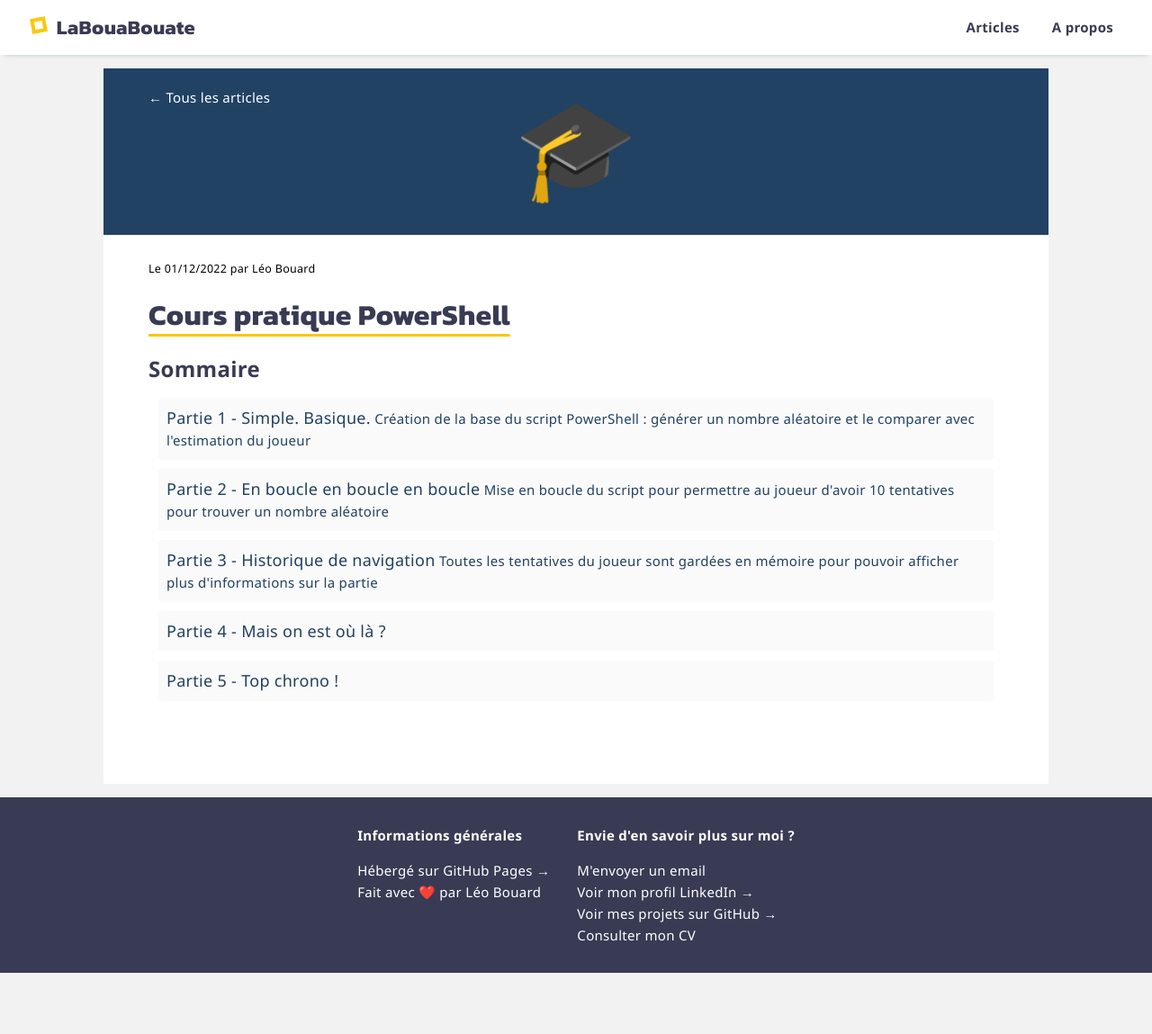
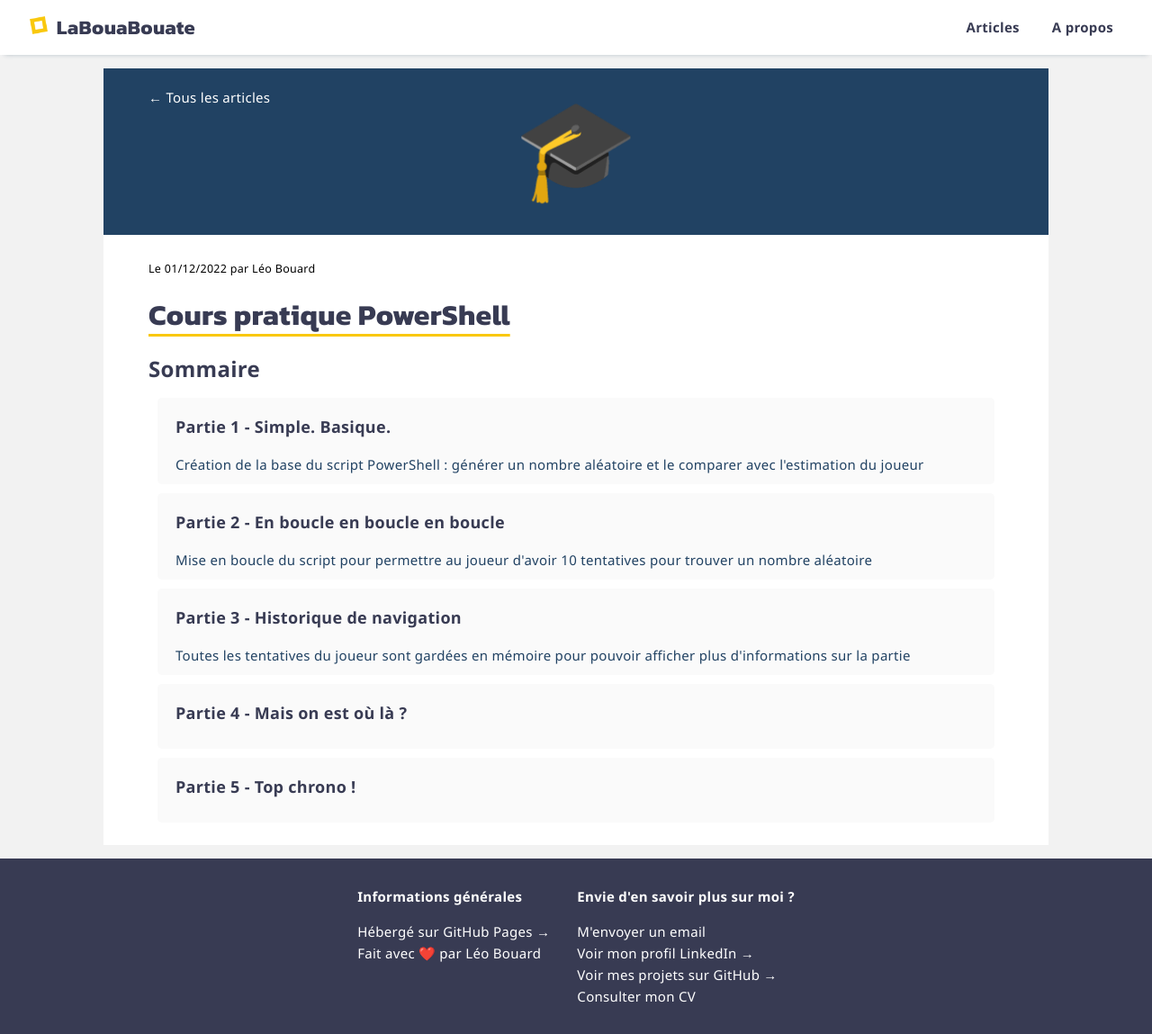
Before and after one commit to leobouard/leobouard.github.io, a Jekyll site: the page built from _posts/2022-12-01-cours-pratique-powershell-sommaire.md, in a window 1280 px wide. Shown: the whole page at 90% size. Built offline with Jekyll 4.4.1, drawn with Linux system fonts in a browser that asks for light colours; some web fonts are replaced; before the commit the page ends 1081 px from its top, so only the background shows below that.

Commit message:
Ajout CSS pour le sommaire

```diff
--- a/_posts/2022-12-01-cours-pratique-powershell-sommaire.md
+++ b/_posts/2022-12-01-cours-pratique-powershell-sommaire.md
@@ -7,25 +7,25 @@ icon: 🎓
 
 ## Sommaire
 
-<div>
-    <a href="{{ post.id }}" style="display: block; display: block; padding: 10px; margin: 10px; background: #fafafa; border-radius: 5px;">
-            <span style="font-size: 18px;">Partie 1 - Simple. Basique.</span>
-            <span style="font-weight: 400; text-decoration: none;">Création de la base du script PowerShell : générer un nombre aléatoire et le comparer avec l'estimation du joueur</span>
+<div class="div_summary">
+    <a href="{{ post.id }}">
+            <h3>Partie 1 - Simple. Basique.</h3>
+            <span>Création de la base du script PowerShell : générer un nombre aléatoire et le comparer avec l'estimation du joueur</span>
     </a>
-    <a href="{{ post.id }}" style="display: block; display: block; padding: 10px; margin: 10px; background: #fafafa; border-radius: 5px;">
-            <span style="font-size: 18px;">Partie 2 - En boucle en boucle en boucle</span>
-            <span style="font-weight: 400; text-decoration: none;">Mise en boucle du script pour permettre au joueur d'avoir 10 tentatives pour trouver un nombre aléatoire</span>
+    <a href="{{ post.id }}">
+            <h3>Partie 2 - En boucle en boucle en boucle</h3>
+            <span>Mise en boucle du script pour permettre au joueur d'avoir 10 tentatives pour trouver un nombre aléatoire</span>
     </a>
-    <a href="{{ post.id }}" style="display: block; display: block; padding: 10px; margin: 10px; background: #fafafa; border-radius: 5px;">
-            <span style="font-size: 18px;">Partie 3 - Historique de navigation</span>
-            <span style="font-weight: 400; text-decoration: none;">Toutes les tentatives du joueur sont gardées en mémoire pour pouvoir afficher plus d'informations sur la partie</span>
+    <a href="{{ post.id }}">
+            <h3>Partie 3 - Historique de navigation</h3>
+            <span>Toutes les tentatives du joueur sont gardées en mémoire pour pouvoir afficher plus d'informations sur la partie</span>
     </a>
-    <a href="{{ post.id }}" style="display: block; display: block; padding: 10px; margin: 10px; background: #fafafa; border-radius: 5px;">
-            <span style="font-size: 18px;">Partie 4 - Mais on est où là ?</span>
-            <span style="font-weight: 400; text-decoration: none;">{{ post.description }}</span>
+    <a href="{{ post.id }}">
+            <h3>Partie 4 - Mais on est où là ?</h3>
+            <span>{{ post.description }}</span>
     </a>
-    <a href="{{ post.id }}" style="display: block; display: block; padding: 10px; margin: 10px; background: #fafafa; border-radius: 5px;">
-            <span style="font-size: 18px;">Partie 5 - Top chrono !</span>
-            <span style="font-weight: 400; text-decoration: none;">{{ post.description }}</span>
+    <a href="{{ post.id }}">
+            <h3>Partie 5 - Top chrono !</h3>
+            <span>{{ post.description }}</span>
     </a>
 </div>
--- a/assets/css/posts.scss
+++ b/assets/css/posts.scss
@@ -90,6 +90,33 @@ article:hover {
     margin-bottom: 30px;
 }
 
+.div_summary {
+    display: block;
+}
+
+.div_summary > a {
+    background: #fafafa;
+    display: block;
+    padding: 10px 20px;
+    margin: 10px;
+    border-radius: 5px;
+}
+
+.div_summary > a:hover {
+    text-decoration: none;
+    background: #f2f2f2;
+
+    span {
+        text-decoration: none;
+        color: #000;
+    }
+}
+
+.div_summary > span {
+    font-weight: 400;
+    color: #000;
+}
+
 @media print, screen and (max-width: 950px) {
 
     .postBanner {
```
